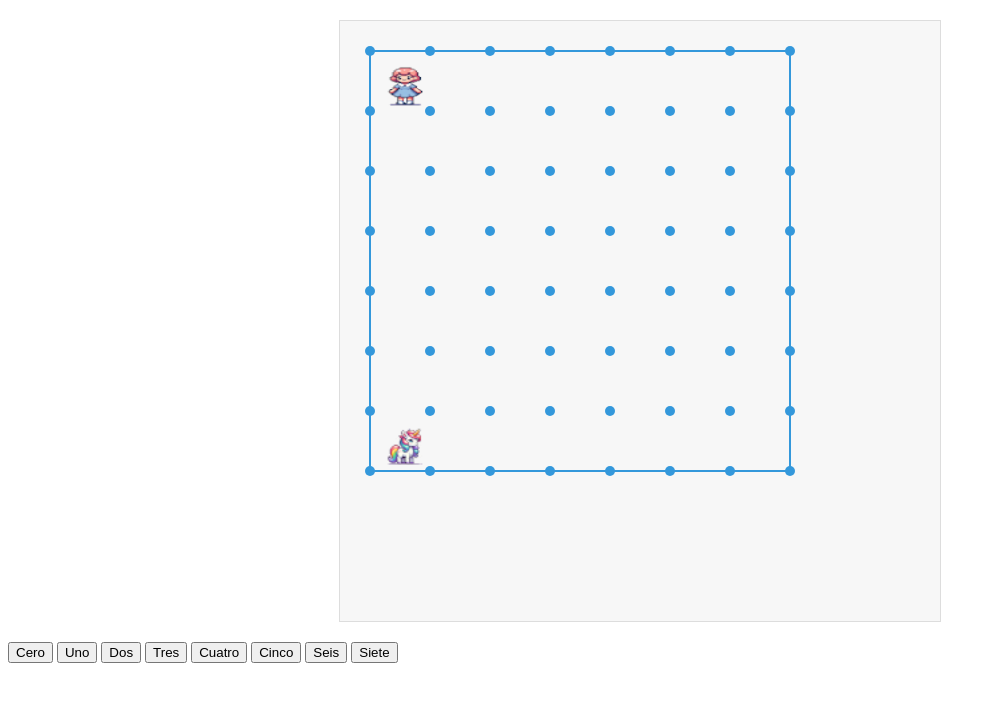
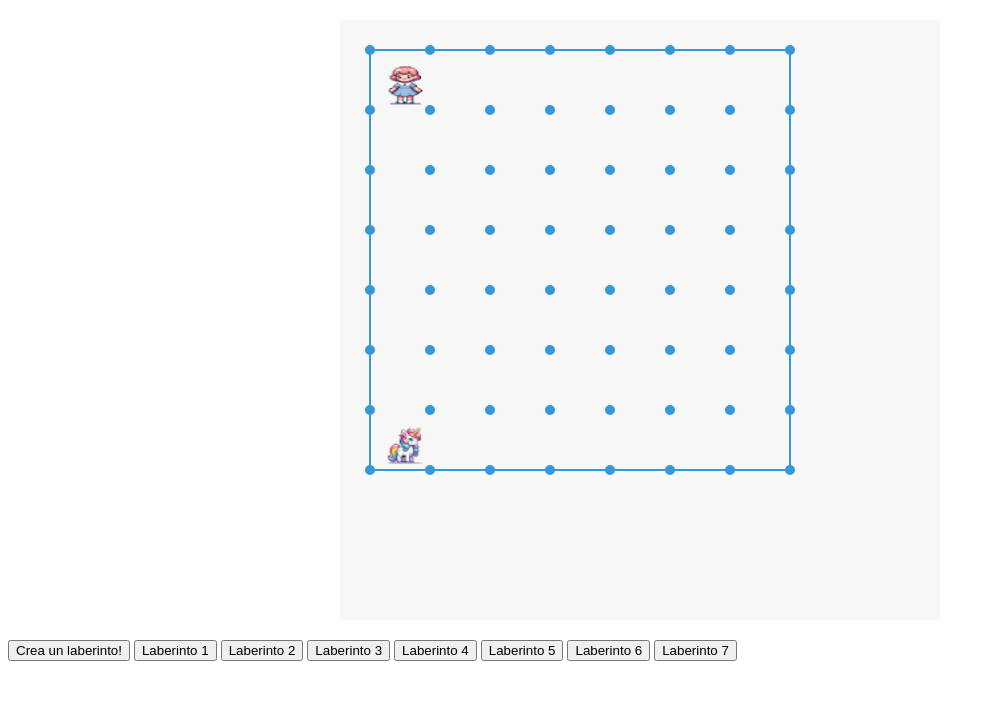
Before and after one commit to sebasespinosa/Laberinto, a plain HTML site: page GridV5-1.html in a window 1280 px wide. Shown: the whole page, without its empty margins (0-996 px from the left). Drawn offline with Linux system fonts and the light colour scheme.

Commit message:
Corrección de bugs.

```diff
--- a/GridV5-1.html
+++ b/GridV5-1.html
@@ -6,27 +6,25 @@
   <title>Laberinto de papel</title>
   <style>
     canvas {
-      border: 1px solid #ddd;
       display: block;
       margin: 20px auto;
       background-color: #f7f7f7;
     }
   </style>
-
 </head>
 <body>
   <canvas id="miCanvas" width="600" height="600"></canvas>
   <script src="script.js" defer></script>
 
   <div>
-    <button id="zero" title="Laberinto Cero">Cero</button>
-    <button id="one" title="Laberinto Uno">Uno</button>
-    <button id="two" title="Laberinto dos">Dos</button>
-    <button id="three" title="Laberinto tres">Tres</button>
-    <button id="four" title="Laberinto cuatro">Cuatro</button>
-    <button id="five" title="Laberinto cinco">Cinco</button>
-    <button id="six" title="Laberinto seis">Seis</button>
-    <button id="seven" title="Laberinto siete">Siete</button>
+    <button id="zero" title="Laberinto Cero">Crea un laberinto!</button>
+    <button id="six" title="Laberinto seis">Laberinto 1</button>
+    <button id="five" title="Laberinto cinco">Laberinto 2</button>
+    <button id="three" title="Laberinto tres">Laberinto 3</button>
+    <button id="seven" title="Laberinto siete">Laberinto 4</button>
+    <button id="four" title="Laberinto cuatro">Laberinto 5</button>
+    <button id="one" title="Laberinto Uno">Laberinto 6</button>
+    <button id="two" title="Laberinto dos">Laberinto 7</button>
   </div>
   <script>
     // Usa el evento 'load' para ejecutar la función de inicialización después de que todos los recursos se hayan cargado
--- a/script.js
+++ b/script.js
@@ -299,7 +299,10 @@ function inicializarCanvas(stage, spritePosX, spritePosY, unicornPosX, unicornPo
       redibujarPuntos();
     }
 
-
+    //Quitar animación
+    cancelAnimationFrame(animationId); // Detener animación
+    animationId = null; // Reiniciar estado
+    hearts = []; // Eliminar corazones
     // Agregar algunas líneas al momento de cargar la página
     //agregarLineasDefecto();
     // Ubicar el sprite en una posición determinada
@@ -846,6 +849,8 @@ function inicializarCanvas(stage, spritePosX, spritePosY, unicornPosX, unicornPo
 
       //Poner Sprite
       ctx.drawImage(sprite, spritePos.x, spritePos.y, 40, 40);
+      //Poner unicornio
+      ctx.drawImage(unicorn, unicornioPos.x, unicornioPos.y, 40, 40);
       // Redibuja todas las líneas restantes
       lineas.forEach(linea =>
         dibujarLinea(linea.p1, linea.p2)
```
Also changed, not shown: labyrinth_simple.ico (added).
